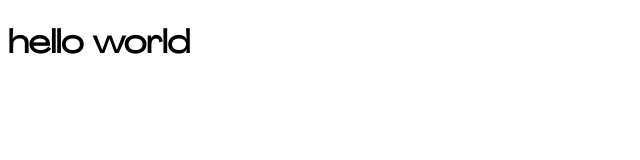
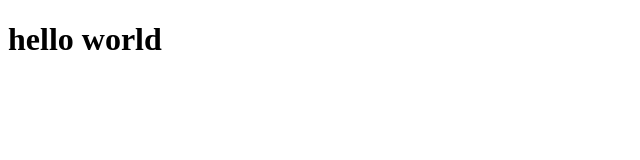
Before and after one commit to eliascarella/email-signature-polenumerique, a plain HTML site: page index.html in a window 1280 px wide. Shown: the whole page, without its empty margins (0-640 px from the left). Drawn offline with Linux system fonts and the light colour scheme.

Commit message:
changed name of font

```diff
--- a/font.css
+++ b/font.css
@@ -1,10 +1,6 @@
 @font-face {
-    font-family: "PP Agrandir";
+    font-family: "PP Agrandir Wide";
     src: url("fonts/PPAgrandir-WideRegular.otf") format("opentype");
     font-weight: 400;
     font-stretch: expanded;
   }
-
-  body {
-    font-family: "PP Agrandir", sans-serif;
-  }
```
